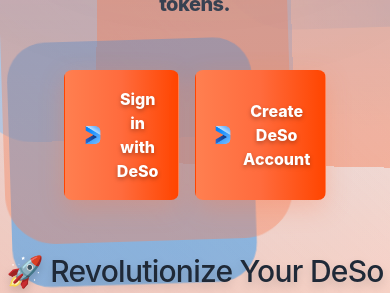
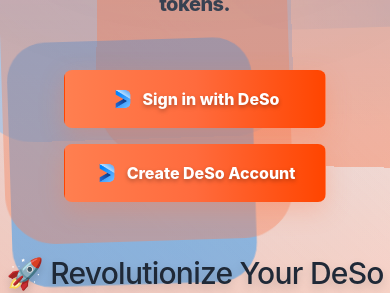
Before and after one commit to agilitehub/desoops-portal, a React (Create React App) app: page / in a window 390 px wide. Shown: the part 394-687 px from the top of the page. Built offline with nearby package versions, Linux system fonts and the light colour scheme.

Commit message:
no message

```diff
--- a/src/app/components/Home/Hero.js
+++ b/src/app/components/Home/Hero.js
@@ -56,10 +56,10 @@
           </p>
         </div>
 
-        <div className="mt-14 flex flex-row justify-center gap-4 sm:gap-8 px-4 sm:px-0">
+        <div className="mt-14 flex flex-col sm:flex-row justify-center gap-4 sm:gap-8 px-4 sm:px-0">
           <Link
             to="/signin"
-            className="btn-primary btn-hover interactive-hover inline-flex items-center text-base sm:text-xl font-extrabold bg-gradient-to-r from-[#FF7F50] via-[#FF6B3D] to-[#FF4500]
+            className="w-full sm:w-auto btn-primary btn-hover interactive-hover inline-flex items-center justify-center text-base sm:text-xl font-extrabold bg-gradient-to-r from-[#FF7F50] via-[#FF6B3D] to-[#FF4500]
               px-4 sm:px-12 py-4 sm:py-6 rounded-lg transition-all duration-300
               shadow-[0_8px_24px_rgba(255,127,80,0.3)] hover:shadow-[0_12px_32px_rgba(255,127,80,0.5)]
               dark:from-[#FF7F50] dark:via-[#FF6B3D] dark:to-[#FF4500]
@@ -75,7 +75,7 @@
             to="https://deso.com"
             target="_blank"
             rel="noopener noreferrer"
-            className="btn-primary btn-hover interactive-hover inline-flex items-center text-base sm:text-xl font-extrabold bg-gradient-to-r from-[#FF7F50] via-[#FF6B3D] to-[#FF4500]
+            className="w-full sm:w-auto btn-primary btn-hover interactive-hover inline-flex items-center justify-center text-base sm:text-xl font-extrabold bg-gradient-to-r from-[#FF7F50] via-[#FF6B3D] to-[#FF4500]
               px-4 sm:px-12 py-4 sm:py-6 rounded-lg transition-all duration-300
               shadow-[0_8px_24px_rgba(255,127,80,0.3)] hover:shadow-[0_12px_32px_rgba(255,127,80,0.5)]
               dark:from-[#FF7F50] dark:via-[#FF6B3D] dark:to-[#FF4500]
```
